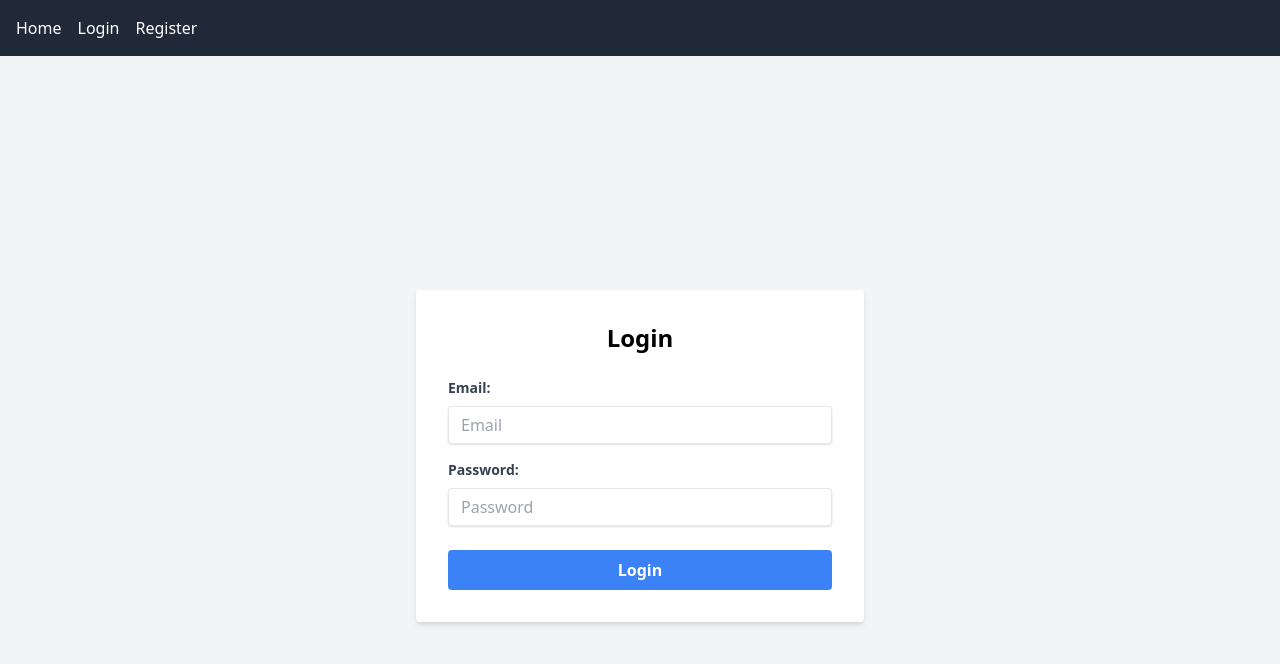
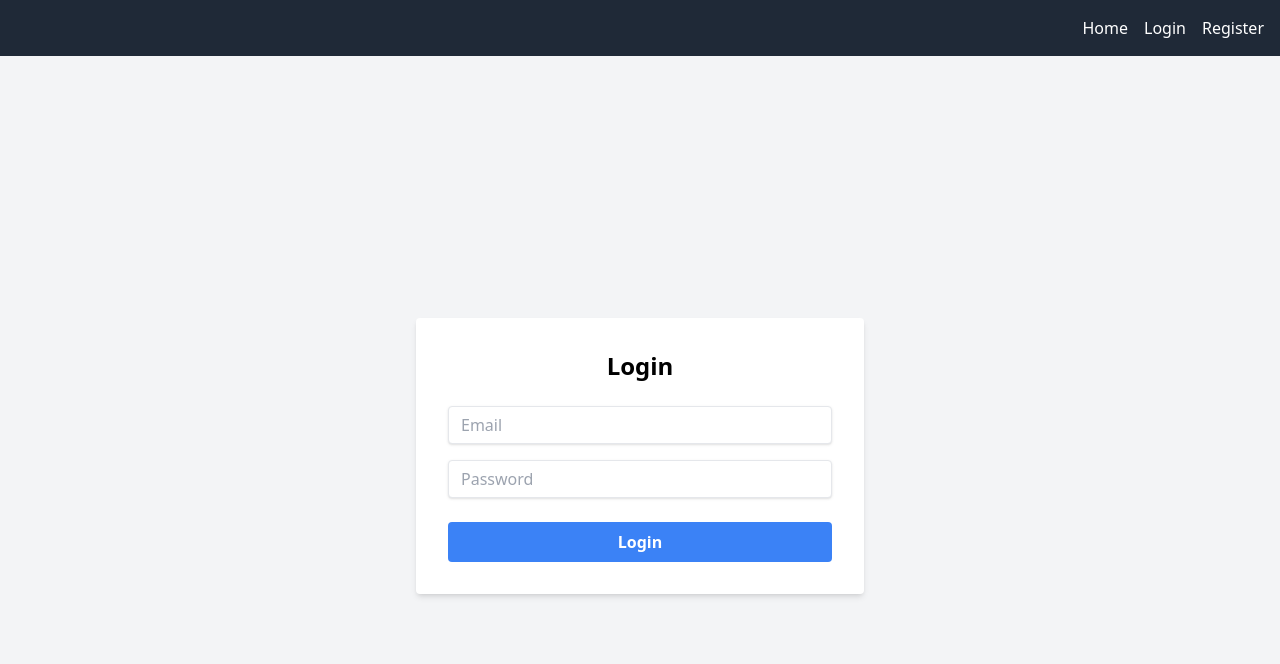
Before and after one commit to semihmertdev/public-blog, a React (Create React App) app: page /login in a window 1280 px wide. Shown: the top 664 px of the page. Built offline with nearby package versions, Linux system fonts and the light colour scheme.

Commit message:
edit style

```diff
--- a/src/components/Header.js
+++ b/src/components/Header.js
@@ -13,7 +13,7 @@ function Header() {
   return (
     <header className="bg-gray-800 text-white p-4">
       <nav>
-        <ul className="flex space-x-4">
+        <ul className="flex justify-end space-x-4 text-white">
           <li><Link to="/" className="hover:underline">Home</Link></li>
           {!token ? (
             <>
--- a/src/pages/LoginPage.js
+++ b/src/pages/LoginPage.js
@@ -24,7 +24,6 @@ function LoginPage() {
         <h2 className="text-2xl font-bold mb-6 text-center">Login</h2>
         <form onSubmit={handleLogin}>
           <div className="mb-4">
-            <label htmlFor="email" className="block text-gray-700 text-sm font-bold mb-2">Email:</label>
             <input
               type="email"
               id="email"
@@ -36,7 +35,6 @@ function LoginPage() {
             />
           </div>
           <div className="mb-6">
-            <label htmlFor="password" className="block text-gray-700 text-sm font-bold mb-2">Password:</label>
             <input
               type="password"
               id="password"
--- a/src/pages/RegisterPage.js
+++ b/src/pages/RegisterPage.js
@@ -54,7 +54,7 @@ function RegisterPage() {
           />
           <button
             type="submit"
-            className="w-full bg-green-500 text-white py-2 rounded hover:bg-green-600"
+            className="w-full bg-blue-500 text-white py-2 rounded hover:bg-blue-600"
           >
             Register
           </button>
```
